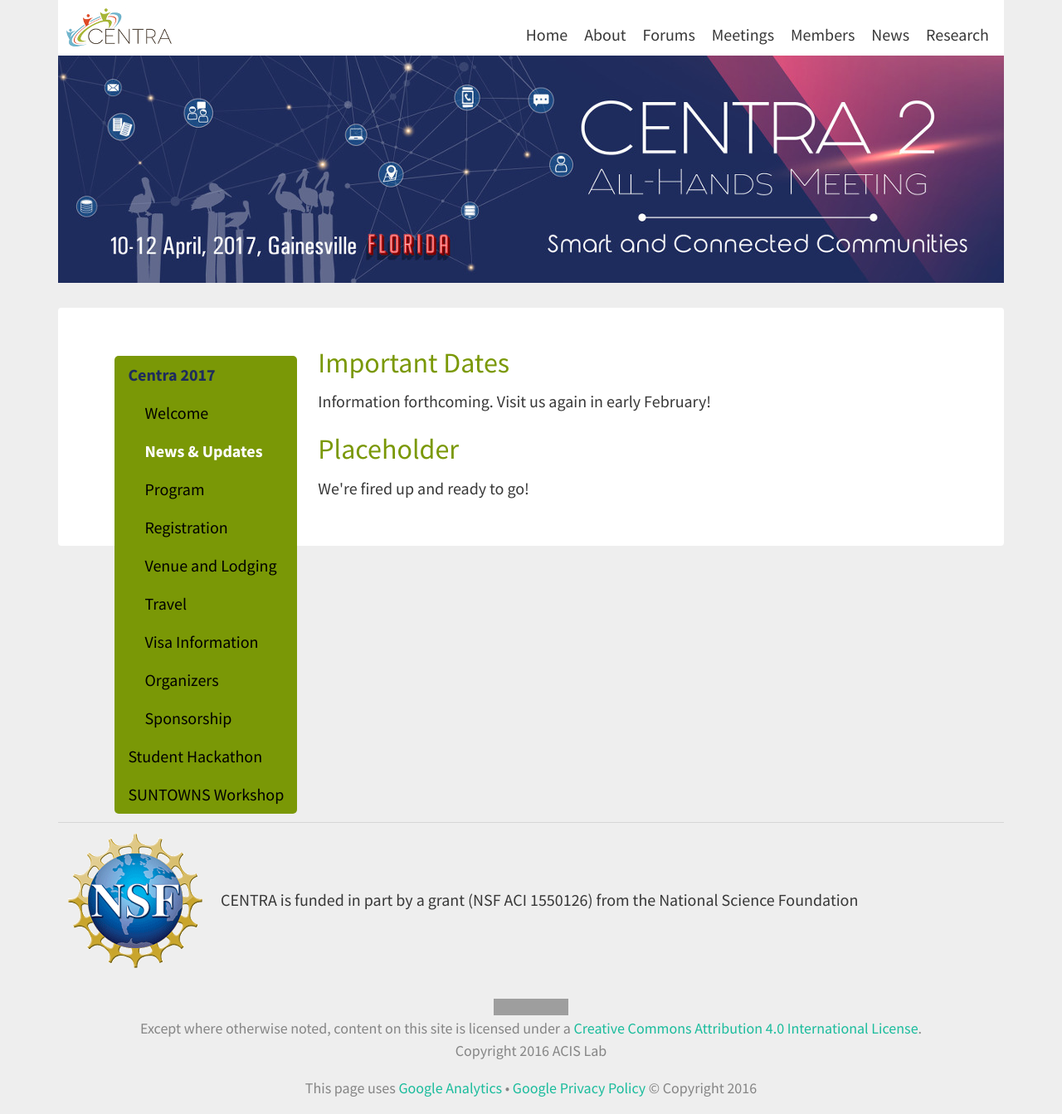
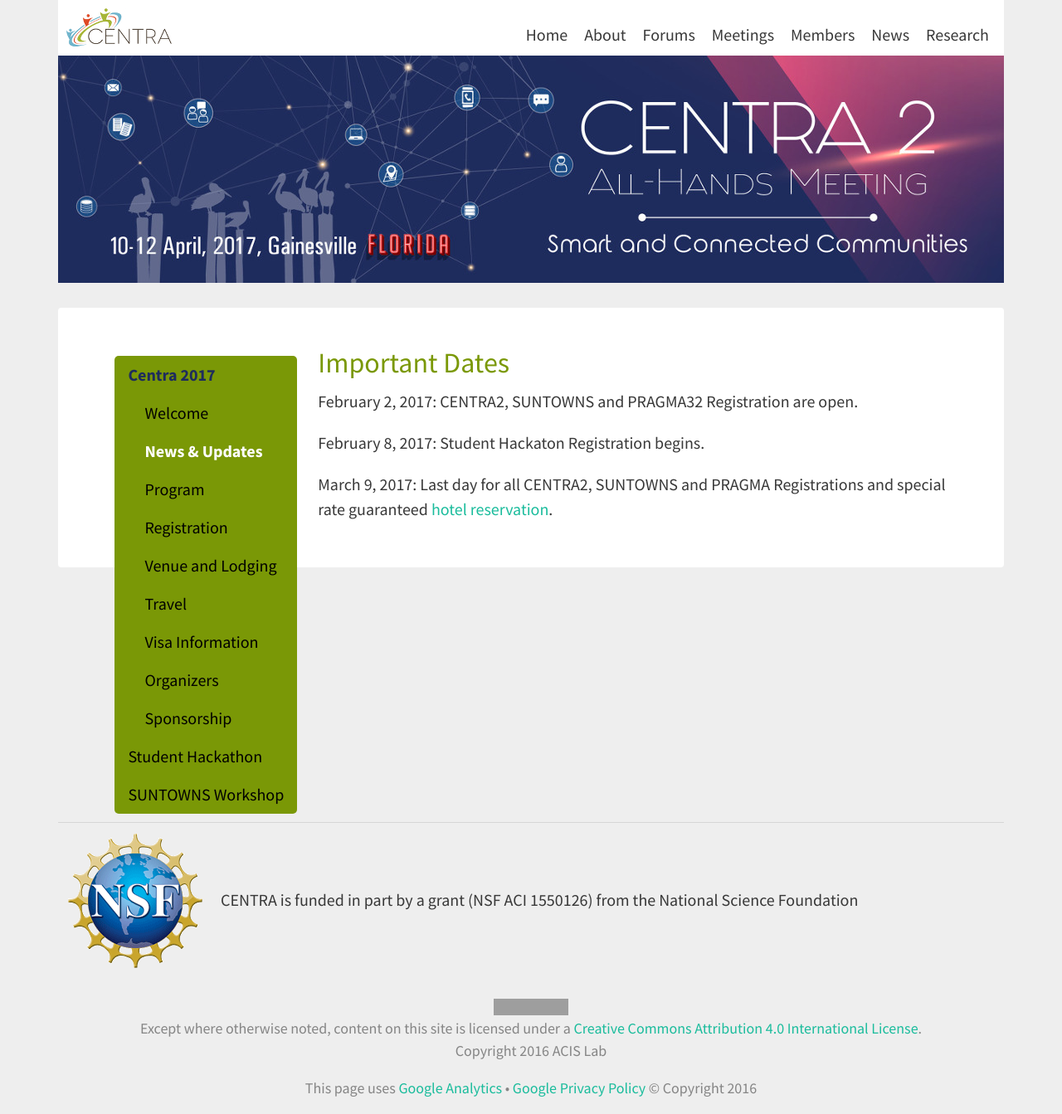
Before and after one commit to hmchou56/centra8, a Jekyll site: the page built from centra2/news.md, in a window 1280 px wide. Shown: the whole page at 83% size. Built offline with Jekyll 4.4.1, drawn with Linux system fonts in a browser that asks for light colours; nearby versions of some CDN libraries; grey boxes are pictures that could not be loaded.

Commit message:
added important dates and tasks

```diff
--- a/centra2/news.md
+++ b/centra2/news.md
@@ -9,13 +9,8 @@
 
 ## Important Dates
 
-<p>
-Information forthcoming. Visit us again in early February!
-</p>
+February 2, 2017: CENTRA2, SUNTOWNS and PRAGMA32 Registration are open.
 
+February 8, 2017: Student Hackaton Registration begins.
 
-## Placeholder
-
-<p>
-We're fired up and ready to go!
-</p>
+March 9, 2017: Last day for all CENTRA2, SUNTOWNS and PRAGMA Registrations and special rate guaranteed <a href="http://www.globalcentra.org/centra2/venue.html" target="_blank">hotel reservation</a>.
```
